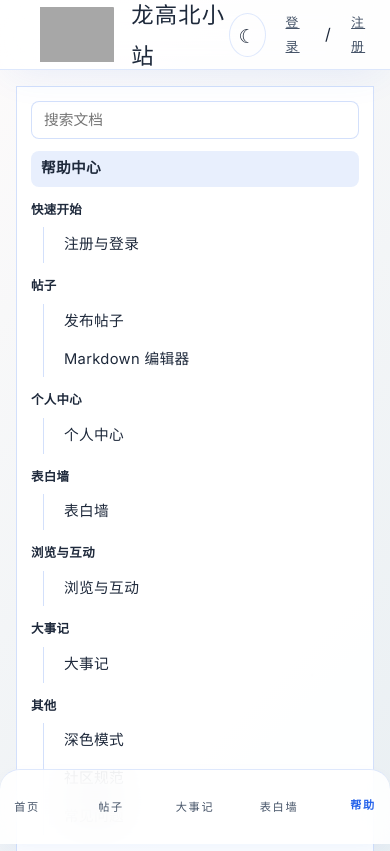
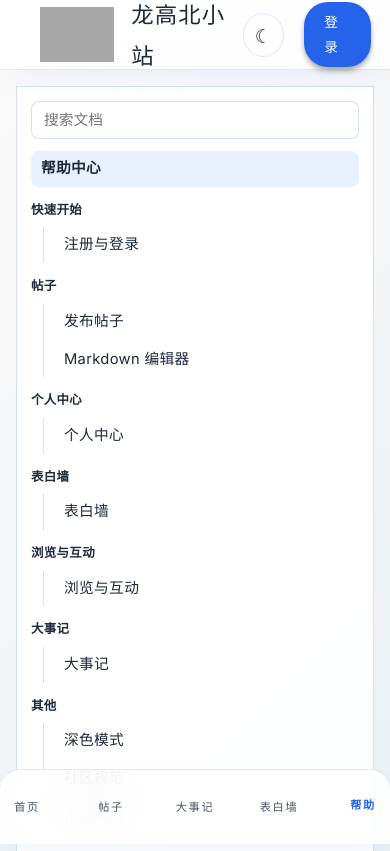
Before and after one commit to BearThomas/LG-Site, a website with bundled scripts: page docs.html in a window 390 px wide. Shown: the top 851 px of the page. Built offline with nearby package versions, Linux system fonts and the light colour scheme; grey boxes are pictures that could not be loaded; a web font is replaced by a local one.

Commit message:
fix(ui): style login as pill button and hide username on mobile to prevent layout break

```diff
--- a/css/light/forall.css
+++ b/css/light/forall.css
@@ -239,12 +239,26 @@ h1, h2, h3, h4, .site-title {
 .nav-bar-item.active::after, .nav-bar-item:hover::after { width: 100%; }
 
 .user-area { margin-left: auto; display: flex; align-items: center; }
-.user-not-login { display: flex; gap: 20px; align-items: center; }
-.login-link, .register-link {
-  font-size: 0.8rem; text-transform: uppercase; letter-spacing: 0.1em;
-  color: var(--text-secondary); transition: color 0.4s;
+.user-not-login { display: flex; align-items: center; }
+.user-not-login .divider, .user-not-login .register-link { display: none; }
+.login-link {
+  background: var(--accent-color);
+  color: #fff !important;
+  font-size: 0.85rem;
+  font-weight: 500;
+  text-transform: uppercase;
+  letter-spacing: 0.1em;
+  padding: 8px 20px;
+  border-radius: 24px;
+  transition: all 0.4s var(--transition-smooth);
+  box-shadow: var(--shadow-sm);
+  text-decoration: none;
 }
-.login-link:hover, .register-link:hover { color: #fff; }
+.login-link:hover {
+  background: var(--accent-hover);
+  transform: translateY(-2px);
+  box-shadow: var(--shadow-md);
+}
 
 .user-logged-in { display: flex; align-items: center; gap: 16px; }
 .user-name { font-size: 0.9rem; letter-spacing: 0.05em; font-weight: 500; }
@@ -390,6 +404,7 @@ h1, h2, h3, h4, .site-title {
   .site-title { font-size: 1.4rem; margin-left: 10px; }
   .nav-bar { margin-left: auto; }
   .user-area { display: flex; margin-left: auto; align-items: center; }
+  .user-name { display: none; }
 
   .content-two-columns { flex-direction: column; gap: 40px; }
   .post-section, .confession-section { width: 100%; padding: 0; }
```
